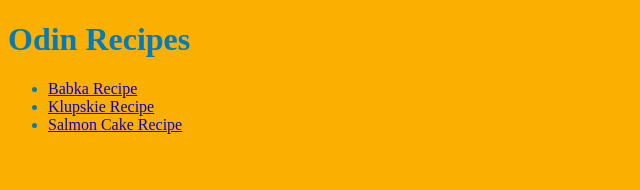
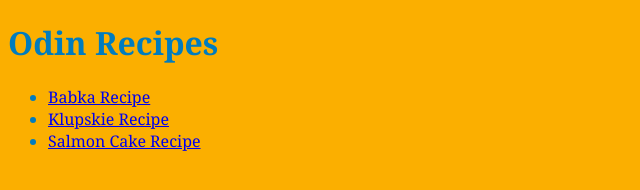
Before and after one commit to Tzvi-H/odin-recipes, a plain HTML site: page index.html in a window 1280 px wide. Shown: the whole page, without its empty margins (0-640 px from the left). Drawn offline with Linux system fonts and the light colour scheme.

Commit message:
added font-family

```diff
--- a/style.css
+++ b/style.css
@@ -1,4 +1,5 @@
 body {
   background-color: #FBAF00;
   color: #007CBE;
+  font-family: Georgia, 'Times New Roman';
 }
```
